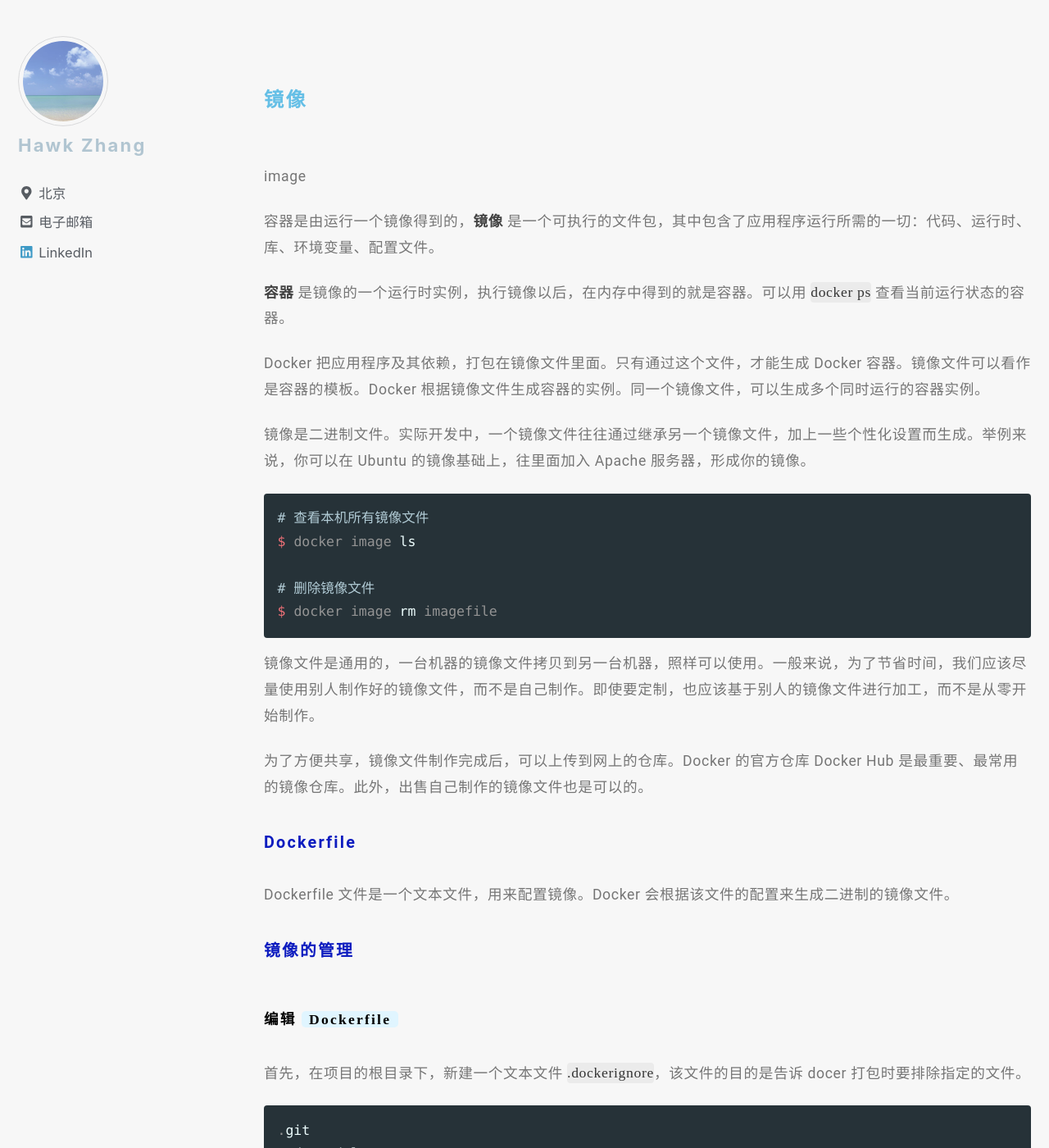
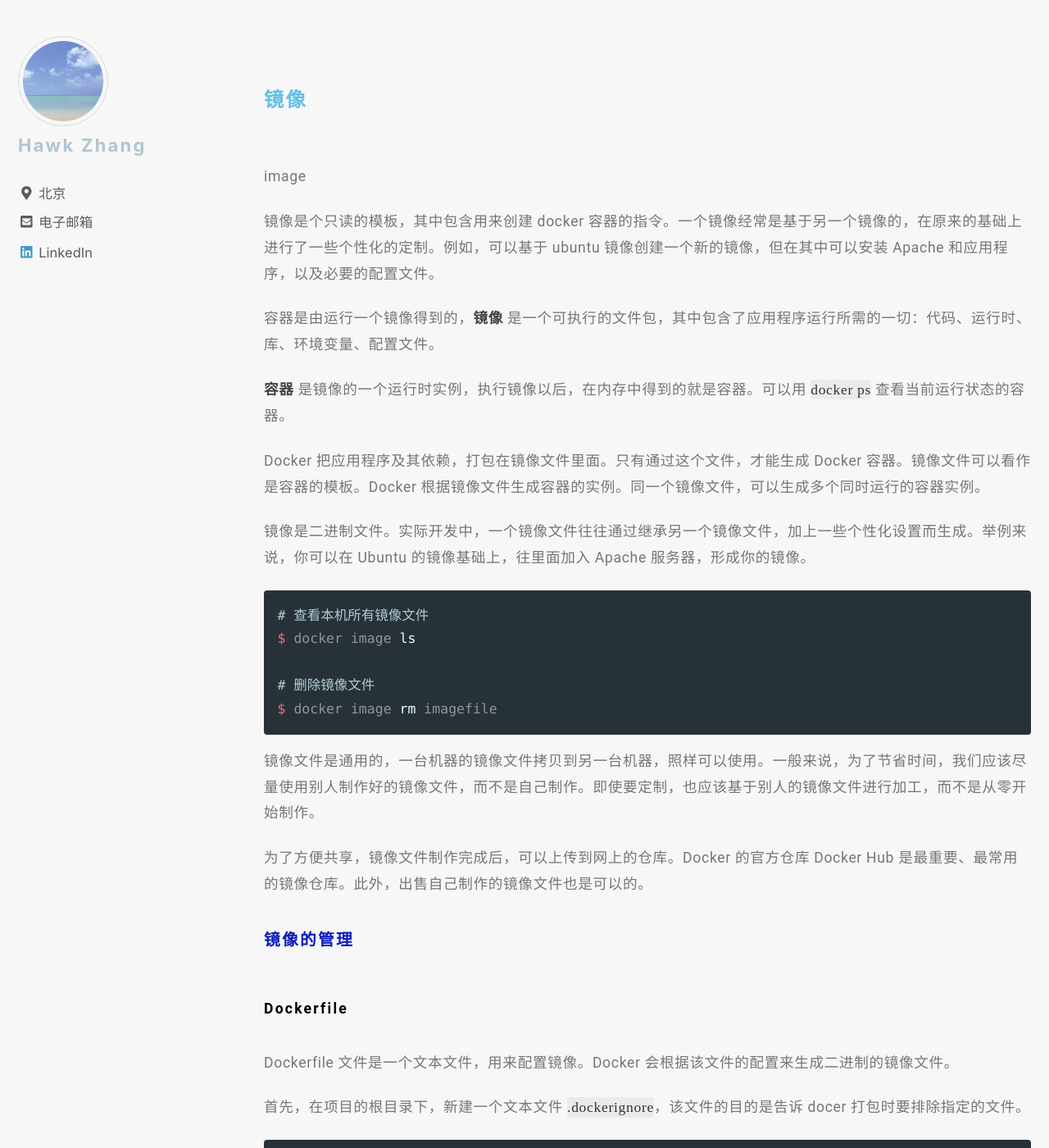
Before and after one commit to narru888/linotes_note, a Jekyll site: the page built from _posts/docker/2018-02-01-docker.basic.md, in a window 1280 px wide and 1400 px high, scrolled down 14435 px. Shown: the whole window at 82% size. Built offline with Jekyll 4.4.1, drawn with Linux system fonts in a browser that asks for light colours; nearby versions of some CDN libraries; a script that is not in the unit is left out.

Commit message:
update on 2018-10-02 20:30:01 CST

````diff
--- a/_posts/docker/2018-02-01-docker.basic.md
+++ b/_posts/docker/2018-02-01-docker.basic.md
@@ -481,6 +481,8 @@
 
 image
 
+镜像是个只读的模板，其中包含用来创建 docker 容器的指令。一个镜像经常是基于另一个镜像的，在原来的基础上进行了一些个性化的定制。例如，可以基于 ubuntu 镜像创建一个新的镜像，但在其中可以安装 Apache 和应用程序，以及必要的配置文件。
+
 容器是由运行一个镜像得到的，**镜像** 是一个可执行的文件包，其中包含了应用程序运行所需的一切：代码、运行时、库、环境变量、配置文件。
 
 **容器** 是镜像的一个运行时实例，执行镜像以后，在内存中得到的就是容器。可以用 `docker ps` 查看当前运行状态的容器。
@@ -502,14 +504,11 @@
 为了方便共享，镜像文件制作完成后，可以上传到网上的仓库。Docker 的官方仓库 Docker Hub 是最重要、最常用的镜像仓库。此外，出售自己制作的镜像文件也是可以的。
 
 
-##### Dockerfile
+##### 镜像的管理
+
+###### Dockerfile
 
 Dockerfile 文件是一个文本文件，用来配置镜像。Docker 会根据该文件的配置来生成二进制的镜像文件。
-
-
-##### 镜像的管理
-
-###### 编辑 `Dockerfile`
 
 首先，在项目的根目录下，新建一个文本文件 `.dockerignore`，该文件的目的是告诉 docer 打包时要排除指定的文件。
 
@@ -544,8 +543,7 @@
 CMD ["python", "app.py"]
 ```
 
-
-**`RUN` VS `CMD`**
+**`RUN` 与 `CMD` 的区别：**
 
 `RUN` 是在构建镜像文件期间执行的，执行结果都会打包进镜像文件，一个 Dockerfile 中可以有多条 `RUN`
 
````
